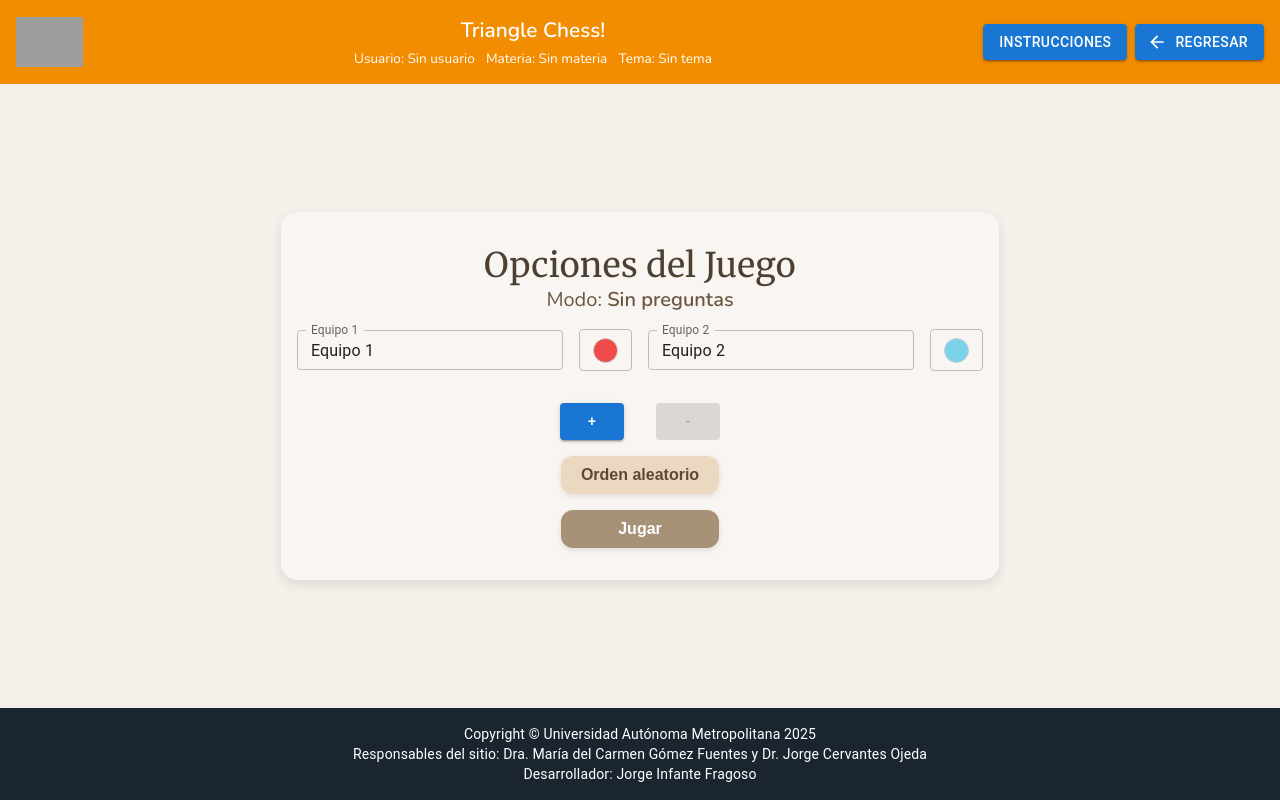
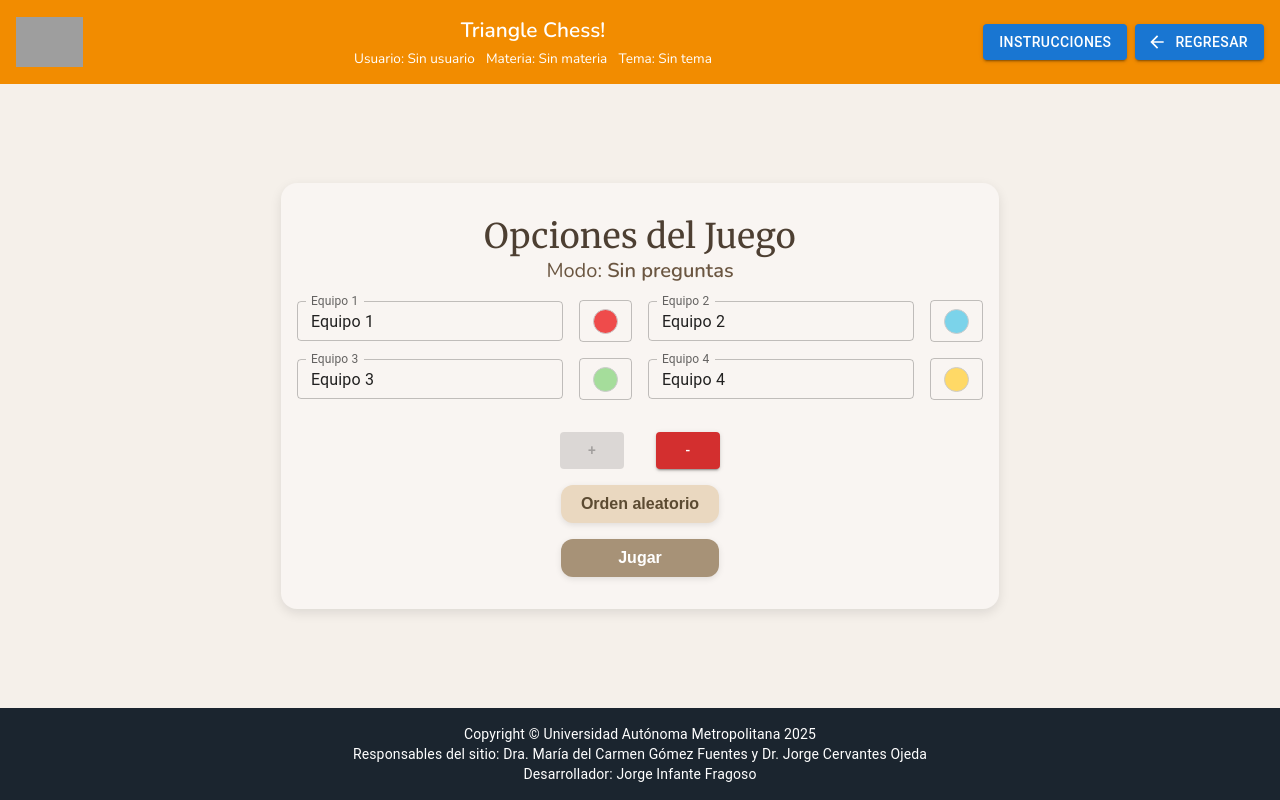
Before and after one commit to georgeif2212/Chain-Triangle-Chess, a React (Vite) app: page /trianglechess/options in a window 1280 px wide. Built offline with nearby package versions, Linux system fonts and the light colour scheme; grey boxes are pictures that could not be loaded.

Commit message:
fix: the game starts with all the teams

```diff
--- a/src/contexts/GameContext.jsx
+++ b/src/contexts/GameContext.jsx
@@ -16,6 +16,8 @@ const getInitialState = () => ({
   teams: [
     { name: "Equipo 1", color: availableColors[0], score: 0 },
     { name: "Equipo 2", color: availableColors[1], score: 0 },
+    { name: "Equipo 3", color: availableColors[2], score: 0 },
+    { name: "Equipo 4", color: availableColors[3], score: 0 },
   ],
   gameState: "notStarted", // notStarted | started | finished
   gameData: getFreshGameData(),
```
